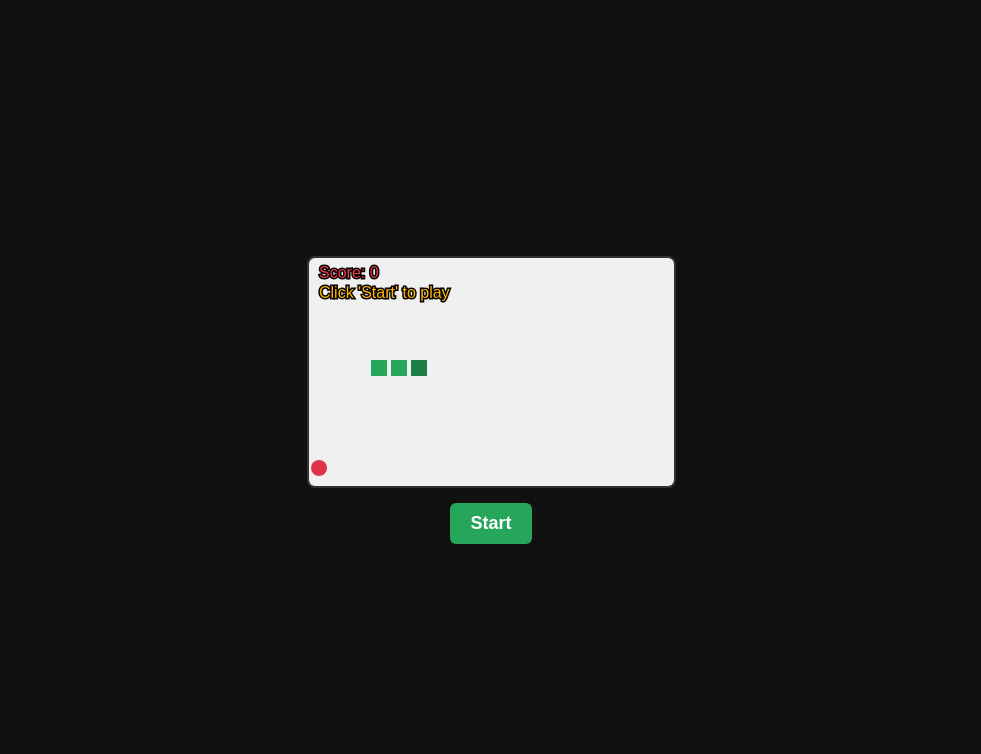
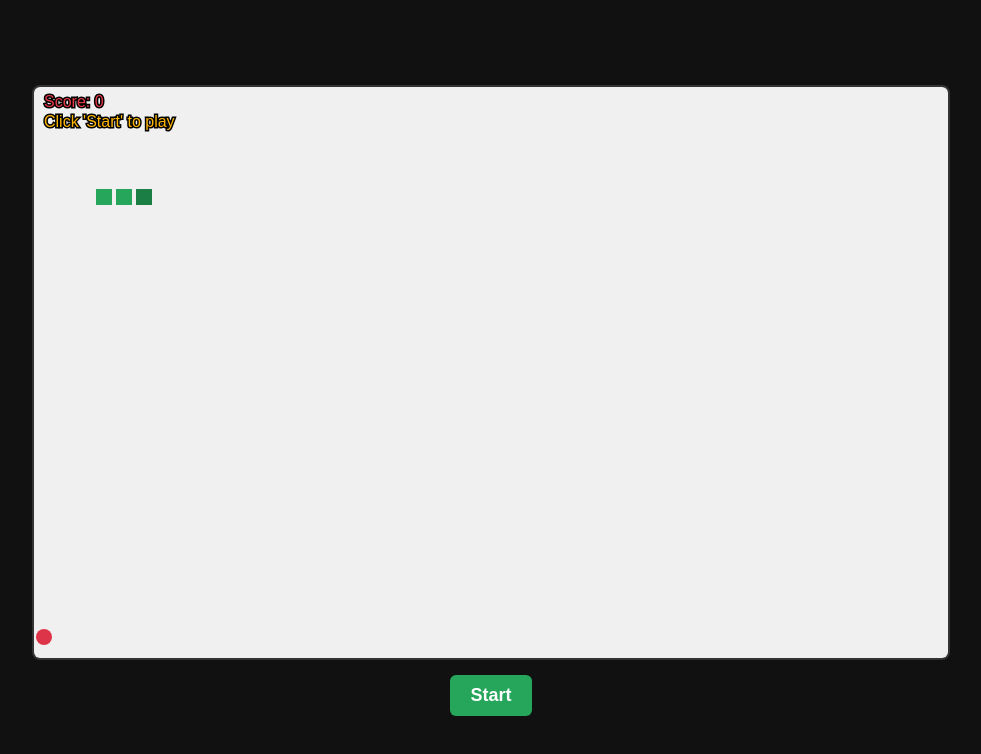
Before and after one commit to tuanh2/Rialo-game, a plain HTML site: page index.html in a window 1280 px wide. Shown: the whole page, without its empty margins (149-1130 px from the left). Drawn offline with Linux system fonts and the light colour scheme.

Commit message:
Update index.html

```diff
--- a/index.html
+++ b/index.html
@@ -45,8 +45,8 @@
     const controlBtn = document.getElementById("controlBtn");
 
     function resizeCanvas() {
-      canvas.width = Math.floor(window.innerWidth * 2 / 7);
-      canvas.height = Math.floor(window.innerHeight * 2 / 7);
+      canvas.width = Math.floor(window.innerWidth * 5 / 7);
+      canvas.height = Math.floor(window.innerHeight * 5 / 7);
     }
     window.addEventListener("resize", () => {
       resizeCanvas();
```
